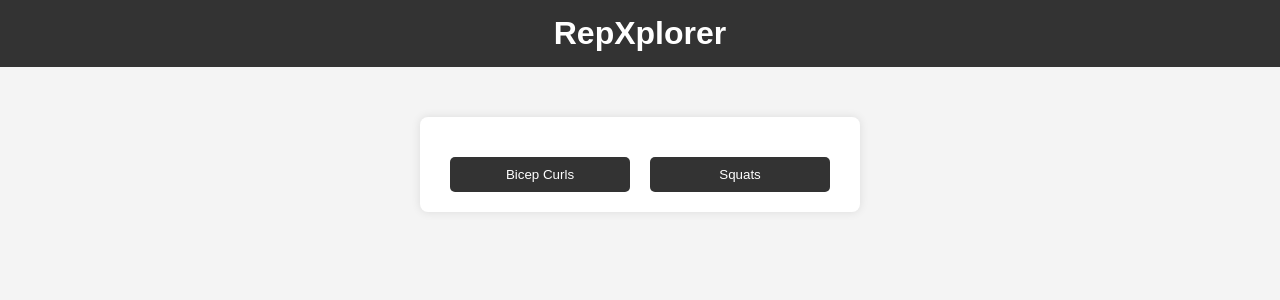
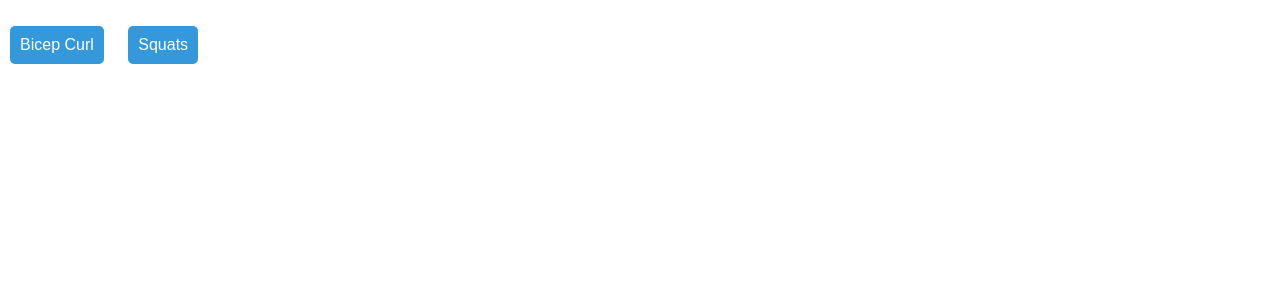
Before and after one commit to that-ar-guy/RepXplorer, a Flask app: page / in a window 1280 px wide. Shown: the top 300 px of the page. Run offline with Flask 3, Linux system fonts and the light colour scheme.

Commit message:
landing page html css done

```diff
--- a/static/landingcss.css
+++ b/static/landingcss.css
@@ -1,41 +1,34 @@
 body {
-    font-family: 'Arial', sans-serif;
-    background-color: #f4f4f4;
     margin: 0;
+    font-family: Arial, sans-serif;
 }
 
-.navbar {
-    background-color: #333;
-    color: #fff;
-    padding: 15px;
-    text-align: center;
+.hover-trigger {
+    display: inline-block;
+    margin: 10px;
+    position: relative;
 }
 
-.navbar h1 {
-    margin: 0;
+.hover-trigger p {
+    background-color: #3498db;
+    color: #fff;
+    padding: 10px;
+    border-radius: 5px;
+    cursor: pointer;
 }
 
-.container {
-    max-width: 400px;
-    margin: 50px auto;
-    background-color: #fff;
-    padding: 20px;
-    border-radius: 8px;
-    box-shadow: 0 0 10px rgba(0, 0, 0, 0.1);
+.form-container {
+    display: none;
+    position: absolute;
+    top: 100%;
+    left: 0;
+    background-color: #ecf0f1;
+    padding: 10px;
+    border-radius: 5px;
+    box-shadow: 0 2px 4px rgba(0, 0, 0, 0.1);
 }
 
-.btn-container {
-    display: flex;
-    justify-content: space-around;
-    margin-top: 20px;
+#bicep-curl-trigger:hover #bicep-curl-form,
+#squats-trigger:hover #squats-form {
+    display: block;
 }
-
-.exercise-btn {
-    background-color: #333;
-    color: #fff;
-    padding: 10px;
-    border: none;
-    border-radius: 5px;
-    cursor: pointer;
-    width: 45%;
-}
--- a/templates/landing.html
+++ b/templates/landing.html
@@ -2,21 +2,32 @@
 <html lang="en">
 <head>
     <meta charset="UTF-8">
+    <meta http-equiv="X-UA-Compatible" content="IE=edge">
     <meta name="viewport" content="width=device-width, initial-scale=1.0">
-    <title>Exercise Choice</title>
     <link rel="stylesheet" href="static/landingcss.css">
+    <title>Landing Page</title>
 </head>
 <body>
-    <div class="navbar">
-        <h1 class="h1">RepXplorer</h1>
+    <div class="hover-trigger" id="bicep-curl-trigger">
+        <p>Bicep Curl</p>
+        <div class="form-container" id="bicep-curl-form">
+            <form action="{{ url_for('submit') }}" method="post">
+                <label for="bicep_curls">Number of Bicep Curls:</label>
+                <input type="text" name="bicep_curls" required>
+                <button type="submit" name="form_type" value="bicep_curl">Submit Bicep Curls</button>
+            </form>
+        </div>
     </div>
-    <div class="container">
-        <form action="/" method="post">
-            <div class="btn-container">
-                <button type="submit" class="exercise-btn" name="exercise" value="bicep_curls">Bicep Curls</button>
-                <button type="submit" class="exercise-btn" name="exercise" value="squats">Squats</button>
-            </div>
-        </form>
+
+    <div class="hover-trigger" id="squats-trigger">
+        <p>Squats</p>
+        <div class="form-container" id="squats-form">
+            <form action="{{ url_for('submit') }}" method="post">
+                <label for="squats">Number of Squats:</label>
+                <input type="text" name="squats" required>
+                <button type="submit" name="form_type" value="squats">Submit Squats</button>
+            </form>
+        </div>
     </div>
 </body>
 </html>
```
